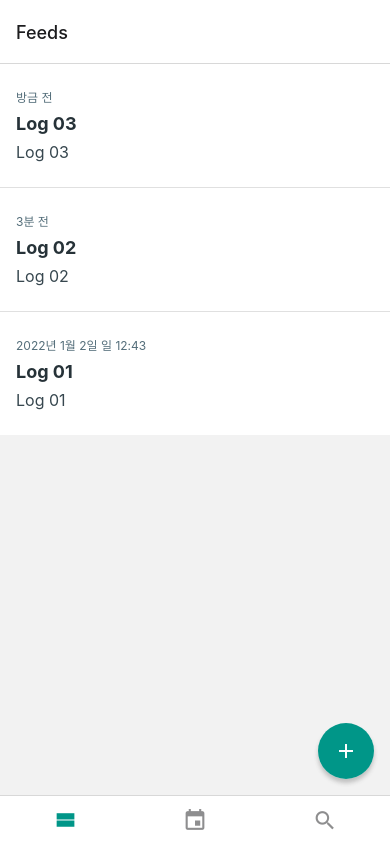
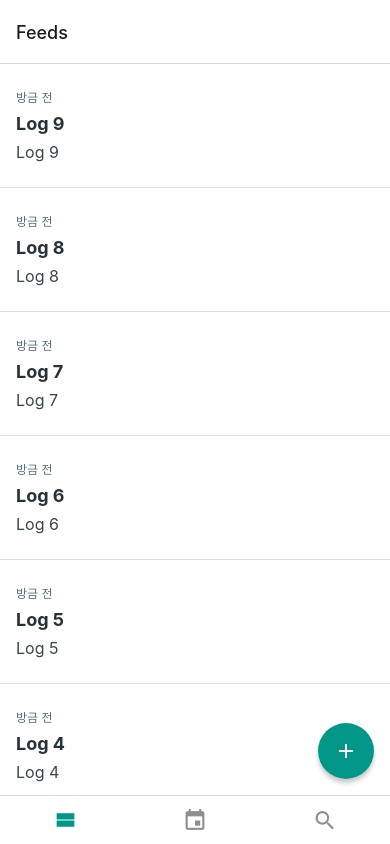
Before and after one commit to dev-traveler/DayLog, a React Native app: screen /MainTab in a window 390 px wide. Built offline with nearby package versions, Linux system fonts and the light colour scheme.

Commit message:
Hide FloatingWriteButton when scroll is about in FlatList bottom

```diff
--- a/components/FeedList.js
+++ b/components/FeedList.js
@@ -2,7 +2,19 @@
 import {FlatList, StyleSheet, View} from 'react-native';
 import FeedListItem from './FeedListItem';
 
-function FeedList({logs}) {
+function FeedList({logs, onScrolledToBottom}) {
+  const onScroll = e => {
+    const {contentSize, layoutMeasurement, contentOffset} = e.nativeEvent;
+    const distanceFromBottom =
+      contentSize.height - layoutMeasurement.height - contentOffset.y;
+
+    if (distanceFromBottom < 72) {
+      onScrolledToBottom(true);
+    } else {
+      onScrolledToBottom(false);
+    }
+  };
+
   return (
     <FlatList
       data={logs}
@@ -10,6 +22,7 @@
       renderItem={({item}) => <FeedListItem log={item} />}
       keyExtractor={log => log.id}
       ItemSeparatorComponent={() => <View style={styles.separator} />}
+      onScroll={onScroll}
     />
   );
 }
--- a/components/FloatingWriteButton.js
+++ b/components/FloatingWriteButton.js
@@ -1,16 +1,42 @@
-import React from 'react';
-import {Platform, Pressable, StyleSheet, View} from 'react-native';
+import React, {useEffect, useRef} from 'react';
+import {Animated, Platform, Pressable, StyleSheet} from 'react-native';
 import Icon from 'react-native-vector-icons/MaterialIcons';
 import {useNavigation} from '@react-navigation/native';
 
-function FloatingWriteButton() {
+function FloatingWriteButton({hidden}) {
   const navigation = useNavigation();
   const onPress = () => {
     navigation.navigate('Write');
   };
 
+  const animation = useRef(new Animated.Value(0)).current;
+
+  useEffect(() => {
+    Animated.timing(animation, {
+      toValue: hidden ? 1 : 0,
+      useNativeDriver: true,
+    }).start();
+  }, [animation, hidden]);
+
   return (
-    <View style={styles.wrapper}>
+    <Animated.View
+      style={[
+        styles.wrapper,
+        {
+          transform: [
+            {
+              translateY: animation.interpolate({
+                inputRange: [0, 1],
+                outputRange: [0, 88],
+              }),
+            },
+          ],
+          opacity: animation.interpolate({
+            inputRange: [0, 1],
+            outputRange: [1, 0],
+          }),
+        },
+      ]}>
       <Pressable
         style={({pressed}) => [
           styles.button,
@@ -22,7 +48,7 @@
         onPress={onPress}>
         <Icon name="add" size={24} style={styles.icon} />
       </Pressable>
-    </View>
+    </Animated.View>
   );
 }
 
--- a/contexts/LogContext.js
+++ b/contexts/LogContext.js
@@ -4,26 +4,16 @@
 const LogContext = createContext();
 
 export function LogContextProvider({children}) {
-  const [logs, setLogs] = useState([
-    {
-      id: uuidv4(),
-      title: 'Log 03',
-      body: 'Log 03',
-      date: new Date().toISOString(),
-    },
-    {
-      id: uuidv4(),
-      title: 'Log 02',
-      body: 'Log 02',
-      date: new Date(Date.now() - 1000 * 60 * 3).toISOString(),
-    },
-    {
-      id: uuidv4(),
-      title: 'Log 01',
-      body: 'Log 01',
-      date: new Date(Date.now() - 1000 * 60 * 60 * 24 * 3).toISOString(),
-    },
-  ]);
+  const [logs, setLogs] = useState(
+    Array.from({length: 10})
+      .map((_, index) => ({
+        id: uuidv4(),
+        title: `Log ${index}`,
+        body: `Log ${index}`,
+        date: new Date().toISOString(),
+      }))
+      .reverse(),
+  );
 
   const onCreate = ({title, body, date}) => {
     const log = {
--- a/screens/CalendarScreen.js
+++ b/screens/CalendarScreen.js
@@ -1,20 +1,44 @@
 import React, {useEffect, useRef, useState} from 'react';
 import {Animated, Button, StyleSheet, View} from 'react-native';
 
-function FadeInAndOut() {
-  const animation = useRef(new Animated.Value(1)).current;
-  const [hidden, setHidden] = useState(false);
+function SlideLeftAndRight() {
+  const animation = useRef(new Animated.Value(0)).current;
+  const [enabled, setEnabled] = useState(false);
+
   useEffect(() => {
     Animated.timing(animation, {
-      toValue: hidden ? 0 : 1,
+      toValue: enabled ? 1 : 0,
       useNativeDriver: true,
     }).start();
-  }, [hidden, animation]);
+  }, [enabled, animation]);
 
   return (
     <View>
-      <Animated.View style={[styles.rectangle, {opacity: animation}]} />
-      <Button title="Toggle" onPress={() => setHidden(!hidden)} />
+      <Animated.View
+        style={[
+          styles.rectangle,
+          {
+            transform: [
+              {
+                translateX: animation.interpolate({
+                  inputRange: [0, 1],
+                  outputRange: [0, 150],
+                }),
+              },
+            ],
+            opacity: animation.interpolate({
+              inputRange: [0, 1],
+              outputRange: [1, 0],
+            }),
+          },
+        ]}
+      />
+      <Button
+        title="Toggle"
+        onPress={() => {
+          setEnabled(!enabled);
+        }}
+      />
     </View>
   );
 }
@@ -22,7 +46,7 @@
 function CalendarScreen() {
   return (
     <View style={styles.block}>
-      <FadeInAndOut />
+      <SlideLeftAndRight />
     </View>
   );
 }
--- a/screens/FeedsScreen.js
+++ b/screens/FeedsScreen.js
@@ -1,4 +1,4 @@
-import React, {useContext} from 'react';
+import React, {useContext, useState} from 'react';
 import {StyleSheet, View} from 'react-native';
 import FloatingWriteButton from '../components/FloatingWriteButton';
 import LogContext from '../contexts/LogContext';
@@ -6,16 +6,20 @@
 
 function FeedsScreen() {
   const {logs} = useContext(LogContext);
-  console.log(JSON.stringify(logs, null, 2));
+  const [hidden, setHidden] = useState(false);
+  const onScrolledToBottom = isBottom => {
+    if (hidden !== isBottom) {
+      setHidden(isBottom);
+    }
+  };
 
   return (
     <View style={styles.block}>
-      <FeedList logs={logs} />
-      <FloatingWriteButton />
+      <FeedList logs={logs} onScrolledToBottom={onScrolledToBottom} />
+      <FloatingWriteButton hidden={hidden} />
     </View>
   );
 }
-
 const styles = StyleSheet.create({
   block: {
     flex: 1,
```
